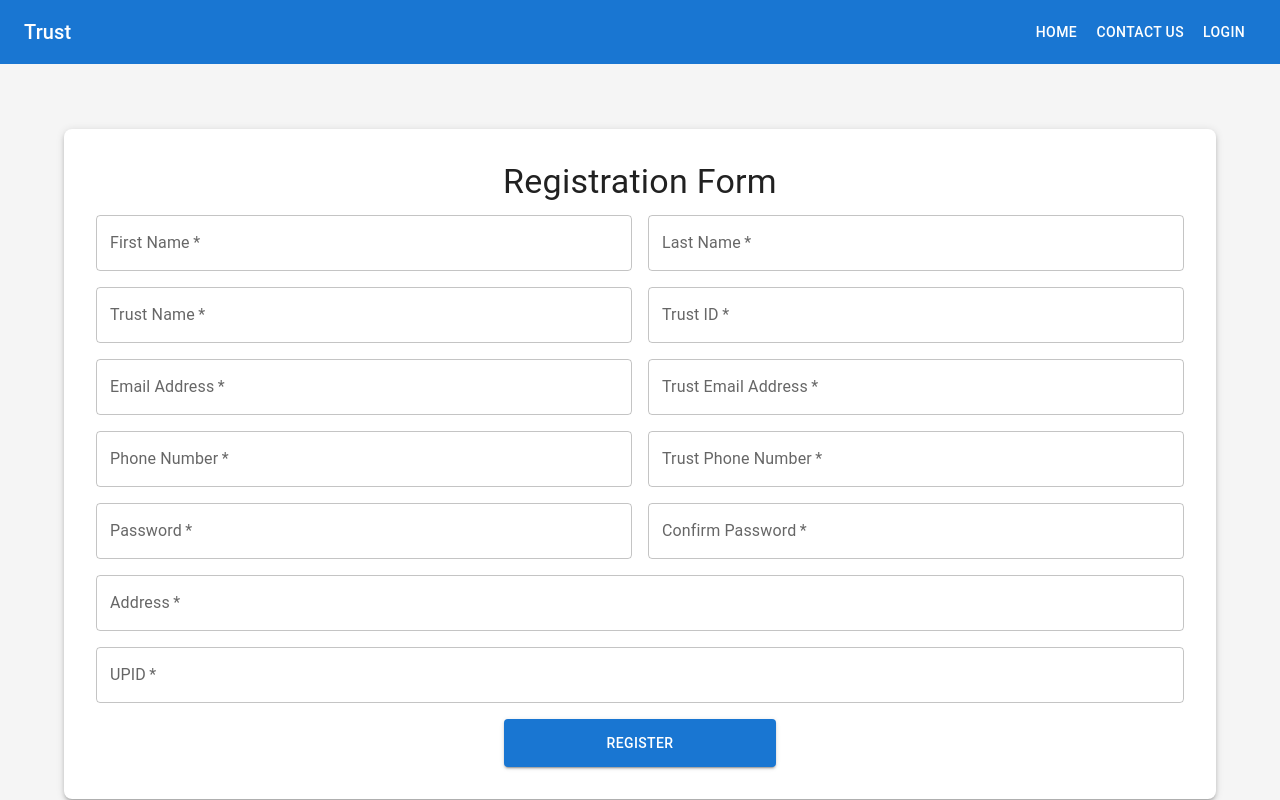
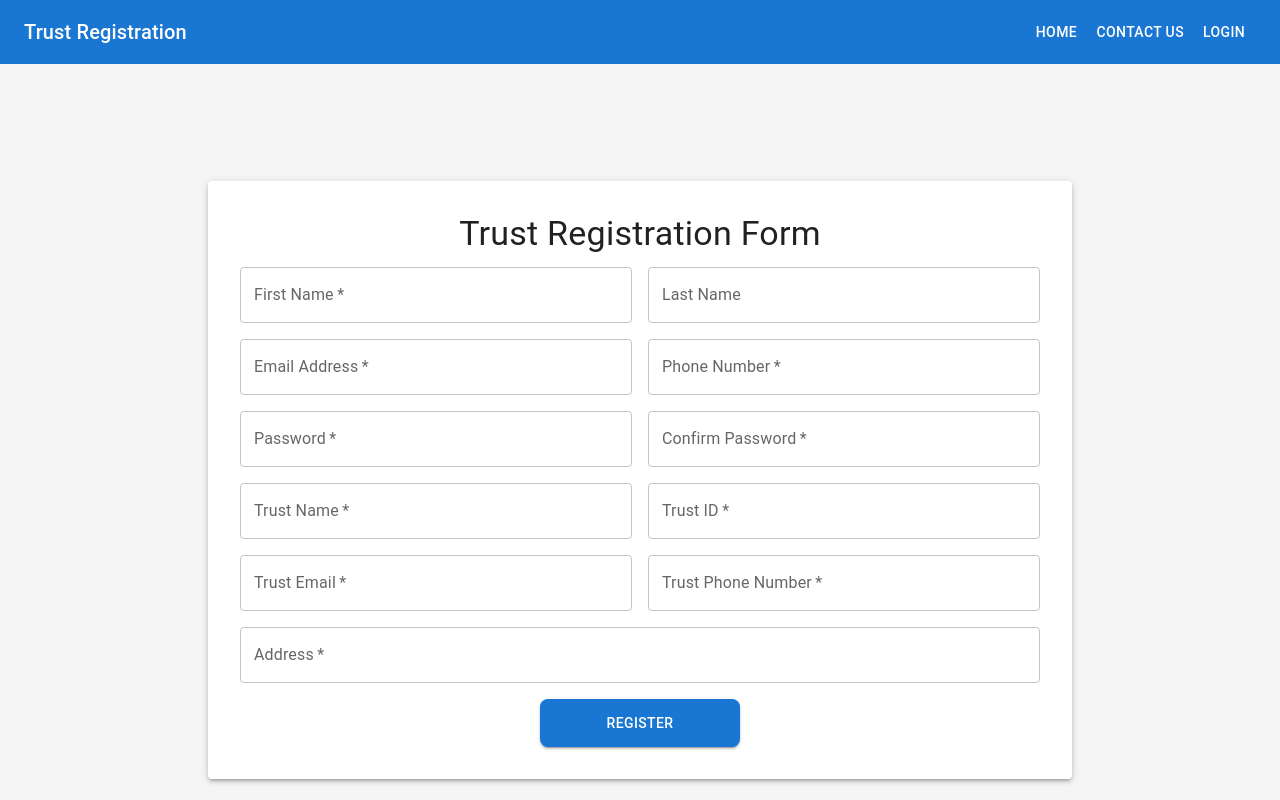
Before and after one commit to hariharan138/GlobalTrust, a React (Create React App) app in the folder frontend/: page /trust in a window 1280 px wide. Built offline with nearby package versions, Linux system fonts and the light colour scheme.

Commit message:
regitration updated

```diff
--- a/frontend/src/components/TrustLogin.jsx
+++ b/frontend/src/components/TrustLogin.jsx
@@ -1,32 +1,92 @@
-import React from "react";
+import React, { useState } from "react";
 import { Box, Typography, TextField, Button, Paper } from "@mui/material";
+import { useNavigate } from 'react-router-dom';
+import axios from 'axios';
 import "./TrustLogin.css"; // Import the CSS file
 
 const TrustLogin = () => {
+  let navigate = useNavigate()
+  const [formTrust, setFormTrust] = useState({
+    email: "",
+    password: ""
+  })
+
+  const [errorMessage, setErrorMessage] = useState("")
+
+  let handleChange = ({target: {name, value}}) => {
+    setFormTrust({...formTrust, [name]: value})
+  }
+
+  let handleSubmit = async (e) => {
+    try {
+      e.preventDefault()
+
+      if (!(formTrust.email)) {
+        setErrorMessage("Please enter the email")
+        return;
+      }
+
+      if (formTrust.password.length < 8) {
+        setErrorMessage("Password must be at least 8 characters")
+        return;
+      }
+
+      let response = await axios.post('http://localhost:4000/api/trust/logintrust',
+        formTrust,
+        {withCredentials: true}
+      )
+
+      if (response.data.success) {
+        document.cookie = `trusttoken=${response.data.token}; path=/;`
+        navigate('/trustMainpage')
+      } else {
+        setErrorMessage(response.data.message)
+      }
+      console.log(response)
+    } catch (err) {
+      if (err.response) {
+        console.error("Backend error:", err.response.data);
+        setErrorMessage(err.response.data.message);
+      } else {
+        console.error("Network error:", err.message);
+        setErrorMessage("A network error occurred. Please try again.");
+      }
+    }
+  }
+
   return (
-
     <Box className="trust-login-container">
-
       <Paper elevation={3} className="trust-login-paper">
         <Typography variant="h4" className="trust-login-title">
           Trust Login
         </Typography>
-        <form>
+        {errorMessage &&
+          <Typography variant='h5' className="error-message">
+            {errorMessage}
+          </Typography>
+        }
+        <form onSubmit={handleSubmit}>
           <TextField
             label="Email"
             type="email"
             fullWidth
+            name='email'
             required
             margin="normal"
             variant="outlined"
+            onChange={handleChange}
+            value={formTrust.email}
           />
           <TextField
             label="Password"
             type="password"
             fullWidth
+            name='password'
             required
             margin="normal"
             variant="outlined"
+            onChange={handleChange}
+            value={formTrust.password}
           />
           <Button
             type="submit"
--- a/frontend/src/components/TrustPage.jsx
+++ b/frontend/src/components/TrustPage.jsx
@@ -1,6 +1,7 @@
-import React, { useState } from "react";
-import axios from "axios";
-import { useNavigate } from "react-router-dom";
+
+import React, { useState } from 'react';
+import axios from 'axios';
+import { useNavigate } from 'react-router-dom';
 import {
   AppBar,
   Toolbar,
@@ -10,104 +11,101 @@ import {
   TextField,
   Paper,
   Grid,
-} from "@mui/material";
+  Alert,
+} from '@mui/material';
 
-const Trust = () => {
+function TrustPage() {
   const navigate = useNavigate();
-
   const [formData, setFormData] = useState({
-    firstName: "",
-    lastName: "",
-    trustName: "",
-    trustId: "",
-    email: "",
-    trustEmail: "",
-    phoneNumber: "",
-    trustPhoneNumber: "",
-    password: "",
-    confirmPassword: "",
-    address: "",
-    upId: "",
+    firstName: '',
+    lastName: '',
+    email: '',
+    phone: '',
+    password: '',
+    confirmPassword: '',
+    trustName: '',
+    trustId: '',
+    trustEmail: '',
+    address: '',
+    trustPhoneNumber: '',
   });
-
-  const [errorMessage, setErrorMessage] = useState("");
+  const [errorMessage, setErrorMessage] = useState('');
+  const [successMessage, setSuccessMessage] = useState('');
+  const [isSubmitting, setIsSubmitting] = useState(false);
 
   const handleChange = (e) => {
+    if (errorMessage) setErrorMessage('');
     setFormData({ ...formData, [e.target.name]: e.target.value });
   };
 
   const handleSubmit = async (e) => {
     e.preventDefault();
+    setIsSubmitting(true);
 
     if (formData.password !== formData.confirmPassword) {
-      setErrorMessage("Passwords do not match!");
+      setErrorMessage('Passwords do not match!');
+      setIsSubmitting(false);
+      return;
+    }
+
+    if (formData.phone.length !== 10 || formData.trustPhoneNumber.length !== 10) {
+      setErrorMessage('Phone numbers must be 10 digits long.');
+      setIsSubmitting(false);
       return;
     }
 
     try {
-      const response = await axios.post(
-        "http://localhost:5000/api/trust/register",
-        formData
-      );
-      alert(response.data.message);
-      navigate("/login"); // Redirect to login after successful registration
-    } catch (err) {
-      setErrorMessage(err.response?.data?.error || "Something went wrong!");
+      const response = await axios.post('http://localhost:4000/api/trust/addtrust', formData);
+      setSuccessMessage(response.data.message || 'Registration successful!');
+      setFormData({
+        firstName: '',
+        lastName: '',
+        email: '',
+        phone: '',
+        password: '',
+        confirmPassword: '',
+        trustName: '',
+        trustId: '',
+        trustEmail: '',
+        address: '',
+        trustPhoneNumber: '',
+      });
+      setTimeout(() => navigate('/trustlogin'), 2000);
+    } catch (error) {
+      setErrorMessage(error.response?.data?.error || 'Something went wrong!');
+    } finally {
+      setIsSubmitting(false);
     }
   };
 
   return (
     <>
-      {/* Navigation Bar */}
-      <AppBar position="static" sx={{ backgroundColor: "#1976d2" }}>
+      <AppBar position="static" sx={{ backgroundColor: '#1976d2' }}>
         <Toolbar>
           <Typography variant="h6" sx={{ flexGrow: 1 }}>
-            Trust
+            Trust Registration
           </Typography>
-          <Button color="inherit" onClick={() => navigate("/")}>Home</Button>
-          <Button color="inherit" onClick={() => navigate("/contact")}>
-            Contact Us
-          </Button>
-          <Button color="inherit" onClick={() => navigate("/trustlogin")}>
-            Login
-          </Button>
+          <Button color="inherit" onClick={() => navigate('/')}>Home</Button>
+          <Button color="inherit" onClick={() => navigate('/contact')}>Contact Us</Button>
+          <Button color="inherit" onClick={() => navigate('/trustlogin')}>Login</Button>
         </Toolbar>
       </AppBar>
 
-      {/* Registration Form */}
-      <Box
-        sx={{
-          minHeight: "100vh",
-          display: "flex",
-          alignItems: "center",
-          justifyContent: "center",
-          backgroundColor: "#f5f5f5",
-          padding: 0, // Make sure to remove any padding for full width
-          width: "100%", // Ensure the Box spans full width
-          margin: 0, // Remove default margins
-          // border:"2px solid black"
-        }}
-      >
-        <Paper
-          elevation={3}
-          sx={{
-          // border:"2px solid black",
-            padding: 4,
-            width: "85%", // Ensure Paper takes full width of container
-            // maxWidth: 1000, // Limit the maximum width for larger screens
-            margin: "0 auto", // Center the Paper element
-            borderRadius: 2,
-          }}
-        >
+      <Box sx={{
+        minHeight: '100vh',
+        display: 'flex',
+        alignItems: 'center',
+        justifyContent: 'center',
+        backgroundColor: '#f5f5f5',
+        padding: 2,
+      }}>
+        <Paper elevation={3} sx={{ padding: 4, width: '85%', maxWidth: 800 }}>
           <Typography variant="h4" align="center" gutterBottom>
-            Registration Form
+            Trust Registration Form
           </Typography>
 
-          {errorMessage && (
-            <Typography color="error" align="center">
-              {errorMessage}
-            </Typography>
-          )}
+          {errorMessage && <Alert severity="error" sx={{ mb: 2 }}>{errorMessage}</Alert>}
+          {successMessage && <Alert severity="success" sx={{ mb: 2 }}>{successMessage}</Alert>}
 
           <form onSubmit={handleSubmit}>
             <Grid container spacing={2}>
@@ -129,6 +127,54 @@ const Trust = () => {
                   onChange={handleChange}
                   fullWidth
                   label="Last Name"
+                  variant="outlined"
+                />
+              </Grid>
+              <Grid item xs={12} sm={6}>
+                <TextField
+                  name="email"
+                  value={formData.email}
+                  onChange={handleChange}
+                  fullWidth
+                  label="Email Address"
+                  type="email"
+                  variant="outlined"
+                  required
+                />
+              </Grid>
+              <Grid item xs={12} sm={6}>
+                <TextField
+                  name="phone"
+                  value={formData.phone}
+                  onChange={handleChange}
+                  fullWidth
+                  label="Phone Number"
+                  type="tel"
+                  variant="outlined"
+                  required
+                  inputProps={{ maxLength: 10 }}
+                />
+              </Grid>
+              <Grid item xs={12} sm={6}>
+                <TextField
+                  name="password"
+                  value={formData.password}
+                  onChange={handleChange}
+                  fullWidth
+                  label="Password"
+                  type="password"
+                  variant="outlined"
+                  required
+                />
+              </Grid>
+              <Grid item xs={12} sm={6}>
+                <TextField
+                  name="confirmPassword"
+                  value={formData.confirmPassword}
+                  onChange={handleChange}
+                  fullWidth
+                  label="Confirm Password"
+                  type="password"
                   variant="outlined"
                   required
                 />
@@ -157,36 +203,12 @@ const Trust = () => {
               </Grid>
               <Grid item xs={12} sm={6}>
                 <TextField
-                  name="email"
-                  value={formData.email}
-                  onChange={handleChange}
-                  fullWidth
-                  label="Email Address"
-                  type="email"
-                  variant="outlined"
-                  required
-                />
-              </Grid>
-              <Grid item xs={12} sm={6}>
-                <TextField
                   name="trustEmail"
                   value={formData.trustEmail}
                   onChange={handleChange}
                   fullWidth
-                  label="Trust Email Address"
+                  label="Trust Email"
                   type="email"
-                  variant="outlined"
-                  required
-                />
-              </Grid>
-              <Grid item xs={12} sm={6}>
-                <TextField
-                  name="phoneNumber"
-                  value={formData.phoneNumber}
-                  onChange={handleChange}
-                  fullWidth
-                  label="Phone Number"
-                  type="tel"
                   variant="outlined"
                   required
                 />
@@ -201,30 +223,7 @@ const Trust = () => {
                   type="tel"
                   variant="outlined"
                   required
-                />
-              </Grid>
-              <Grid item xs={12} sm={6}>
-                <TextField
-                  name="password"
-                  value={formData.password}
-                  onChange={handleChange}
-                  fullWidth
-                  label="Password"
-                  type="password"
-                  variant="outlined"
-                  required
-                />
-              </Grid>
-              <Grid item xs={12} sm={6}>
-                <TextField
-                  name="confirmPassword"
-                  value={formData.confirmPassword}
-                  onChange={handleChange}
-                  fullWidth
-                  label="Confirm Password"
-                  type="password"
-                  variant="outlined"
-                  required
+                  inputProps={{ maxLength: 10 }}
                 />
               </Grid>
               <Grid item xs={12}>
@@ -239,28 +238,21 @@ const Trust = () => {
                 />
               </Grid>
               <Grid item xs={12}>
-                <TextField
-                  name="upId"
-                  value={formData.upId}
-                  onChange={handleChange}
-                  fullWidth
-                  label="UPID"
-                  variant="outlined"
-                  required
-                />
-              </Grid>
-              <Grid item xs={12}>
-                <div style={{display:"flex",justifyContent:"center"}}>
-                <Button
-                  type="submit"
-                  variant="contained"
-                  // fullWidth
-
-                  sx={{ padding: 1.5, backgroundColor: "#1976d2" ,width:"25%" }}
-                >
-                  Register
-                </Button>
-                </div>
+                <Box display="flex" justifyContent="center">
+                  <Button
+                    type="submit"
+                    variant="contained"
+                    sx={{
+                      padding: 1.5,
+                      backgroundColor: '#1976d2',
+                      width: '25%',
+                      borderRadius: 2,
+                    }}
+                    disabled={isSubmitting}
+                  >
+                    {isSubmitting ? 'Submitting...' : 'Register'}
+                  </Button>
+                </Box>
               </Grid>
             </Grid>
           </form>
@@ -268,6 +260,6 @@ const Trust = () => {
       </Box>
     </>
   );
-};
+}
 
-export default Trust;
+export default TrustPage;
--- a/frontend/src/components/UserPage.jsx
+++ b/frontend/src/components/UserPage.jsx
@@ -1,6 +1,6 @@
 import React, { useState } from 'react';
-import axios from "axios";
-import { useNavigate } from "react-router-dom";
+import axios from 'axios';
+import { useNavigate } from 'react-router-dom';
 import {
   AppBar,
   Toolbar,
@@ -10,70 +10,80 @@ import {
   TextField,
   Paper,
   Grid,
-} from "@mui/material";
+} from '@mui/material';
 
 function UserPage() {
   const navigate = useNavigate();
-
   const [formData, setFormData] = useState({
-    firstName: "",
-    lastName: "",
-    email: "",
-    phoneNumber: "",
-    password: "",
-    confirmPassword: "",
-    address: "",
+    firstName: '',
+    lastName: '',
+    email: '',
+    phoneNumber: '',
+    password: '',
+    confirmPassword: '',
+    address: '',
   });
-
-  const [errorMessage, setErrorMessage] = useState("");
+  const [errorMessage, setErrorMessage] = useState('');
+  const [successMessage, setSuccessMessage] = useState('');
 
   const handleChange = (e) => {
-    // Clear the error message if the user starts typing again
-    if (errorMessage) setErrorMessage("");
-
+    if (errorMessage) setErrorMessage(''); // Clear errors on new input
     setFormData({ ...formData, [e.target.name]: e.target.value });
   };
 
   const handleSubmit = async (e) => {
     e.preventDefault();
 
-    // Check if passwords match
+    // Validate passwords match
     if (formData.password !== formData.confirmPassword) {
-      setErrorMessage("Passwords do not match!");
+      setErrorMessage('Passwords do not match!');
       return;
     }
 
     try {
-      const response = await axios.post("http://localhost:5000/api/user/register", formData);
-      alert(response.data.message);
-
-      // Clear form data after successful registration
-      setFormData({
-        firstName: "",
-        lastName: "",
-        email: "",
-        phoneNumber: "",
-        password: "",
-        confirmPassword: "",
-        address: "",
+      const response = await axios.post('http://localhost:4000/api/user/registeruser', {
+        Name: `${formData.firstName} ${formData.lastName}`,
+        email: formData.email,
+        password: formData.password,
+        confirmPassword: formData.confirmPassword,
+        phone: formData.phoneNumber,
+        address: formData.address,
       });
 
-      navigate("/login"); // Redirect to login after successful registration
-    } catch (err) {
-      setErrorMessage(err.response?.data?.error || "Something went wrong!");
+      setSuccessMessage(response.data.message || 'Registration successful!');
+
+      // Clear form after successful submission
+      setFormData({
+        firstName: '',
+        lastName: '',
+        email: '',
+        phoneNumber: '',
+        password: '',
+        confirmPassword: '',
+        address: '',
+      });
+
+      // Redirect to login page after success
+      setTimeout(() => navigate('/userlogin'), 2000);
+    } catch (error) {
+      setErrorMessage(error.response?.data?.error || error.message);
     }
   };
 
   return (
     <>
       {/* Navigation Bar */}
-      <AppBar position="static" sx={{ backgroundColor: "#1976d2" }}>
+      <AppBar position="static" sx={{ backgroundColor: '#1976d2' }}>
         <Toolbar>
           <Typography variant="h6" sx={{ flexGrow: 1 }}>
             User
           </Typography>
-          <Button color="inherit" onClick={() => navigate("/")}>Home</Button>
-          <Button color="inherit" onClick={()=>navigate('/contact')}>Contact Us</Button>
+          <Button color="inherit" onClick={() => navigate('/')}>
+            Home
+          </Button>
+          <Button color="inherit" onClick={() => navigate('/contact')}>
+            Contact Us
+          </Button>
           <Button color="inherit" onClick={() => navigate('/userlogin')}>
             Login
           </Button>
@@ -83,20 +93,30 @@ function UserPage() {
       {/* Registration Form */}
       <Box
         sx={{
-          minHeight: "100vh",
-          display: "flex",
-          alignItems: "center",
-          justifyContent: "center",
-          backgroundColor: "#f5f5f5",
+          minHeight: '100vh',
+          display: 'flex',
+          alignItems: 'center',
+          justifyContent: 'center',
+          backgroundColor: '#f5f5f5',
           padding: 2,
         }}
       >
-        <Paper elevation={3} sx={{ padding: 4, width: "85%" }}>
+        <Paper elevation={3} sx={{ padding: 4, width: '85%' }}>
           <Typography variant="h4" align="center" gutterBottom>
             Registration Form
           </Typography>
+          .
+          {errorMessage && (
+            <Typography color="error" align="center">
+              {errorMessage}
+            </Typography>
+          )}
 
-          {errorMessage && <Typography color="error" align="center">{errorMessage}</Typography>}
+          {successMessage && (
+            <Typography color="success" align="center">
+              {successMessage}
+            </Typography>
+          )}
 
           <form onSubmit={handleSubmit}>
             <Grid container spacing={2}>
@@ -134,7 +154,6 @@ function UserPage() {
                   required
                 />
               </Grid>
-
               <Grid item xs={6}>
                 <TextField
                   name="phoneNumber"
@@ -147,7 +166,6 @@ function UserPage() {
                   required
                 />
               </Grid>
-
               <Grid item xs={6}>
                 <TextField
                   name="password"
@@ -184,14 +202,13 @@ function UserPage() {
                   required
                 />
               </Grid>
-
               <Grid item xs={12}>
-                <div style={{display:"flex", justifyContent:"center"}}>
+                <div style={{ display: 'flex', justifyContent: 'center' }}>
                   <Button
                     type="submit"
                     variant="contained"
                     fullWidth
-                  sx={{ padding: 1.5, backgroundColor: "#1976d2" ,width:"25%" }}
+                    sx={{ padding: 1.5, backgroundColor: '#1976d2', width: '25%' }}
                   >
                     Register
                   </Button>
--- a/frontend/src/components/protectedRoutes/ProtectedRoute.jsx
+++ b/frontend/src/components/protectedRoutes/ProtectedRoute.jsx
@@ -85,7 +85,7 @@ function ProtectedRoute({ children , requiredRole }) {
   };
 
     const checkAuth = () => {
-      const token = document.cookie.split(';').find(cookie => cookie.trim().startsWith('admintoken='));
+      const token = document.cookie.split(';').find(cookie => cookie.trim().startsWith('admintoken='||"authToken="||"userlogintoken="));
 
       if (token) {
         const decodedToken = jwtDecode(token.split('=')[1]);
```
Also changed, not shown: frontend/src/App.js (+8 -1 lines), frontend/src/Trust/Trust.jsx (added, +11 -0 lines). Lines whose indentation alone changed are shown as unchanged.
